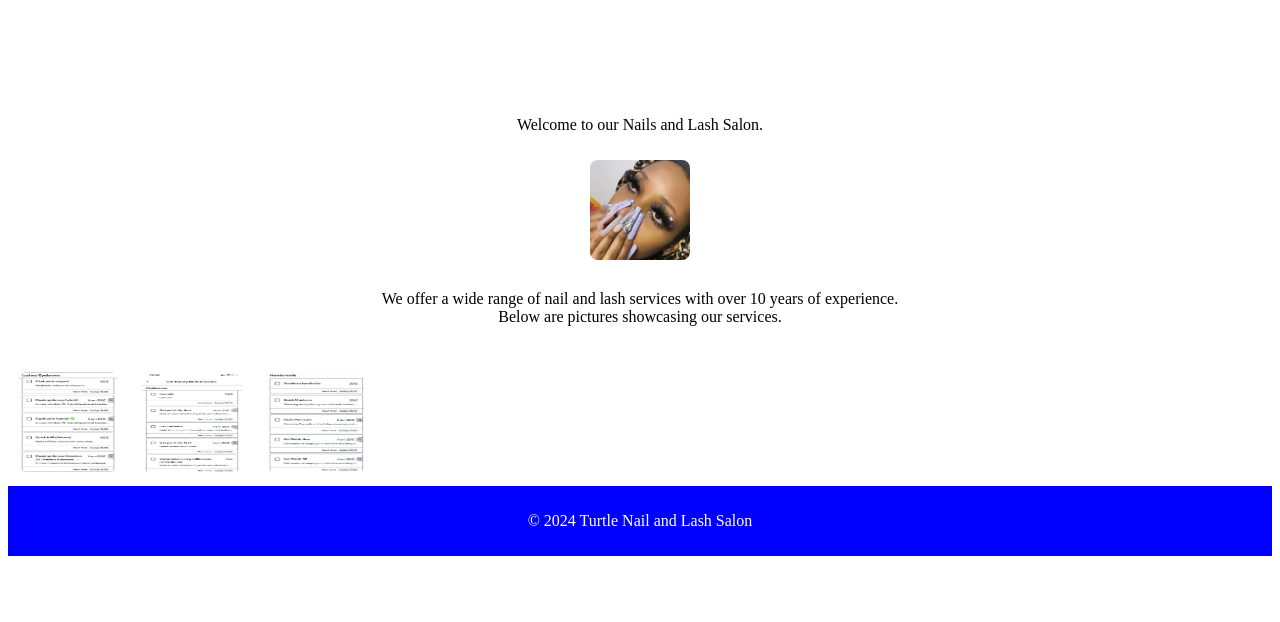
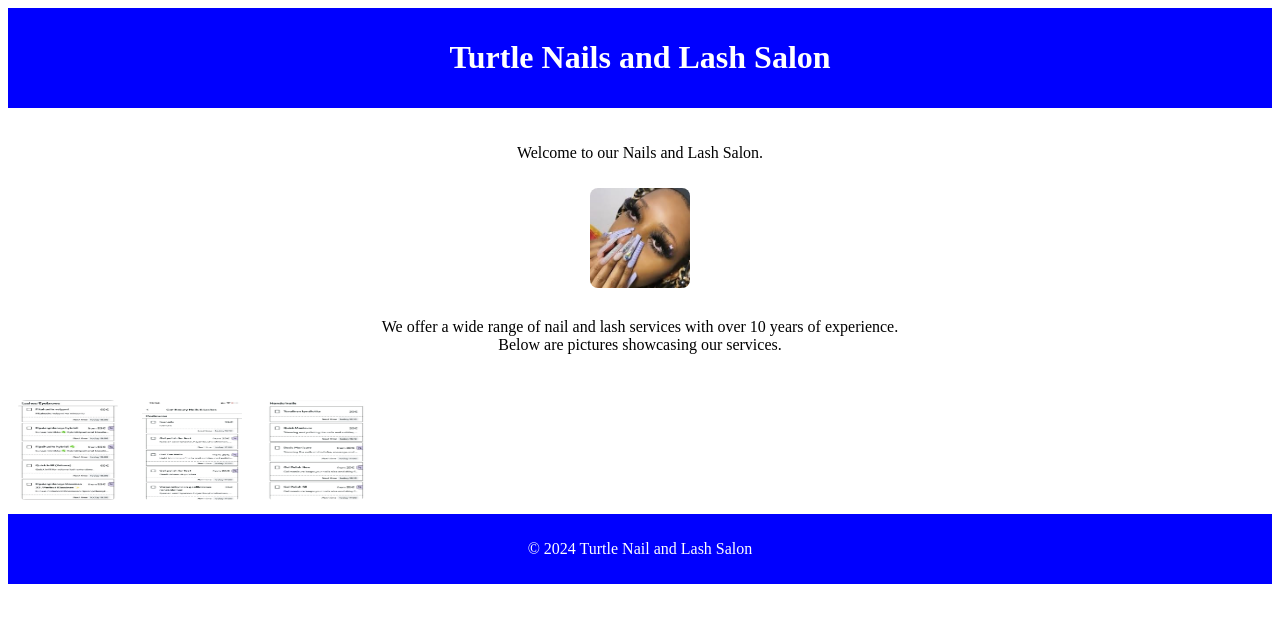
Before and after one commit to bhq036/bhq036, a plain HTML site: page index.html in a window 1280 px wide. Drawn offline with Linux system fonts and the light colour scheme.

Commit message:
Update style.css

```diff
--- a/style.css
+++ b/style.css
@@ -1,7 +1,8 @@
 header {
-
+    background-color: blue;
     color: white;
-
+    text-align: center;
+    padding: 10px;
 }
 
 main {
```
